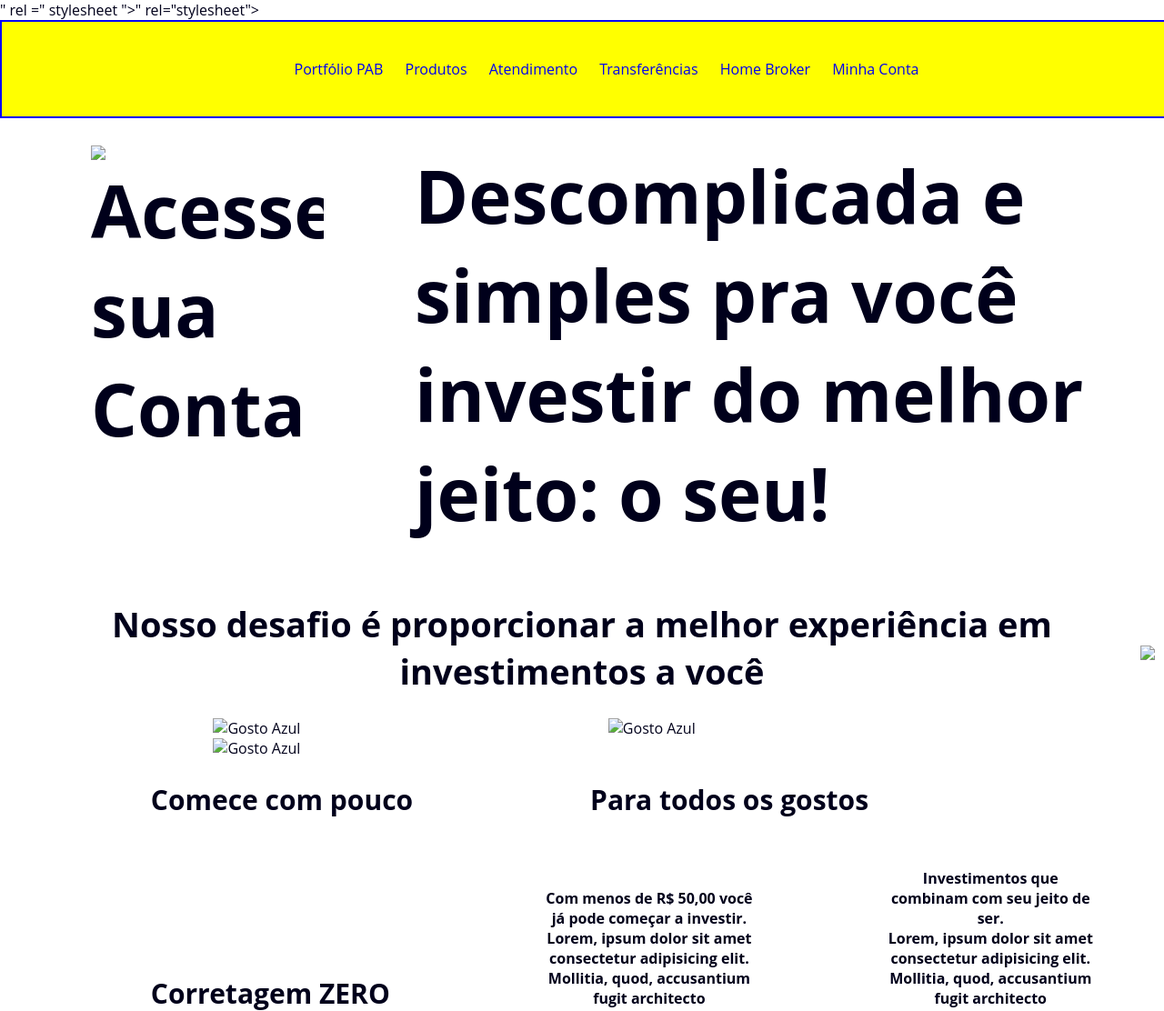
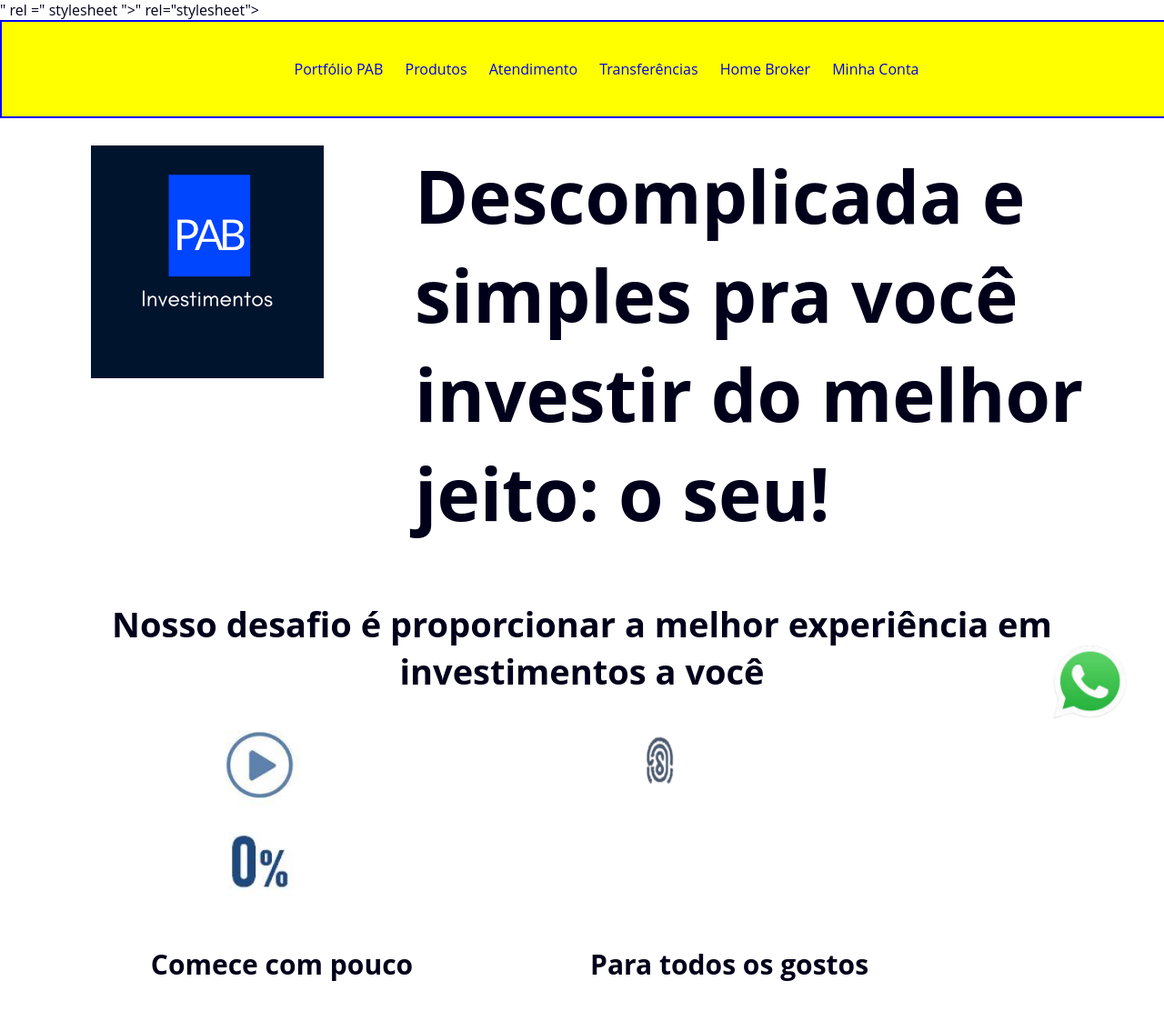
Before and after one commit to pedrobergamasco/FE-Projeto01, a plain HTML site: page Index.html in a window 1280 px wide. Shown: the top 1112 px of the page at 91% size. Drawn offline with Linux system fonts and the light colour scheme; files whose address does not match are found by name; a web font is replaced by a local one.

Commit message:
Enviando arquivos pela milésima vez

```diff
--- a/Envio/Index.html
+++ b/Index.html
@@ -5,8 +5,8 @@
     <meta http-equiv="X-UA-Compatible" content="IE=edge">
     <meta name="viewport" content="width=device-width, initial-scale=1.0">
     <title>PAB Investimentos</title>
-    <link href="C:\Users\Lenovo\Desktop\Digital House\Front End\Programas das Aulas\PedroSty.css" rel="stylesheet">
-    <link href="C:\Users\Lenovo\Desktop\Digital House\Front End\Programas das Aulas\PAB Investimentos Logotipo.png" rel="shortcut icon">
+    <link href="C:\Users\Lenovo\Desktop\Projeto01\Envio\css\PedroSty.css" rel="stylesheet">
+    <link href="Img\PAB2.png" rel="shortcut icon">
     <link href = "https: //fonts.googleapis.com/css2? family = Open + Sans & display = swap "rel =" stylesheet ">" rel =" stylesheet ">" rel="stylesheet"> <!-- Google Fonts -->
 
 
@@ -25,15 +25,15 @@
     </header>
         <main>
             <span>
-                <img width=20% src="PAB2.png" alt="Acesse sua Conta">
+                <img width=20% src="Img\PAB2.png" alt="Acesse sua Conta">
                 Descomplicada e simples pra você investir do melhor jeito: o seu!
             </span>
 
             <h1>Nosso desafio é proporcionar a melhor experiência em investimentos a você</h1>
 
-            <img class="Gosto" src="Comece Azul.jpg" alt="Gosto Azul">
-            <img class="Gosto" src="Gostos Azul.png" alt="Gosto Azul">
-            <img class="Gosto" src="Zero_PorcentoVazado.png" alt="Gosto Azul">
+            <img class="Gosto" src="Img\Comece Azul.jpg" alt="Gosto Azul">
+            <img class="Gosto" src="Img\Gostos Azul.png" alt="Gosto Azul">
+            <img class="Gosto" src="Img\Zero_PorcentoVazado.png" alt="Gosto Azul">
             <br>
             <p>Comece com pouco</p>
             <p>Para todos os gostos</p>
@@ -60,34 +60,10 @@
             </form>
         </div>
 
-        <img class="icofx" src="WhatsApp.png">
+        <img class="icofx" src="Img\WhatsApp.png">
 
     </main>
     <footer>
        A marca PAB é de propriedade de PAB Associados S.A. Todas as operações realizadas na PAB são executadas pela PAB CCTVM S.A, inscrita sob o CNPJ: 01.234.567/0001-00, Instituição financeira autorizadas pelo Banco Central do Brasil
     </footer>
 </body>
-
-
-<!-- <div id="formulario">
-    <h2>Contato</h2>
-    <h6>Fique a vontade para expor o que desejar!</h6>
- <form action="#" method="post">
-     <label for="nome">Nome</label>
-     <input type="text" id="nome" name="nome" placeholder="Digite seu nome"></imput>
-     <label for="email">Email</label>
-     <input type="email" id="email" name="email" placeholder="email@email.com"></imput>
-     <label for="comentario">Comentário</label>
-     <textarea name="comentario" id="comentario" cols="30" rows="10" placeholder="Estamos ansiosos para saber sua opinião."></textarea>
-     <button type="submit">Enviar</button>
-     <button type="reset">Cancelar</button>
-</form>
-</div> -->
-<!--
-<div>Um elemento de bloco</div>
-<div>Dois elementos de bloco</div>
-<div>Três elementos de bloco</div>
-
-<span>Um elemento de bloco</span>
-<span>Dois de bloco</span>
-<span>Três de bloco</span> -->
```
Also changed, not shown: Img/Comece Azul.jpg (renamed from Envio/Img/Comece Azul.jpg), Img/Gostos Azul.png (renamed from Envio/Img/Gostos Azul.png), Img/PAB2.png (renamed from Envio/Img/PAB2.png), Img/WhatsApp.png (renamed from Envio/Img/WhatsApp.png), Img/Zero_PorcentoVazado.png (renamed from Envio/Img/Zero_PorcentoVazado.png), css/PedroSty.css (renamed from Envio/PedroSty.css), 1 other file.
